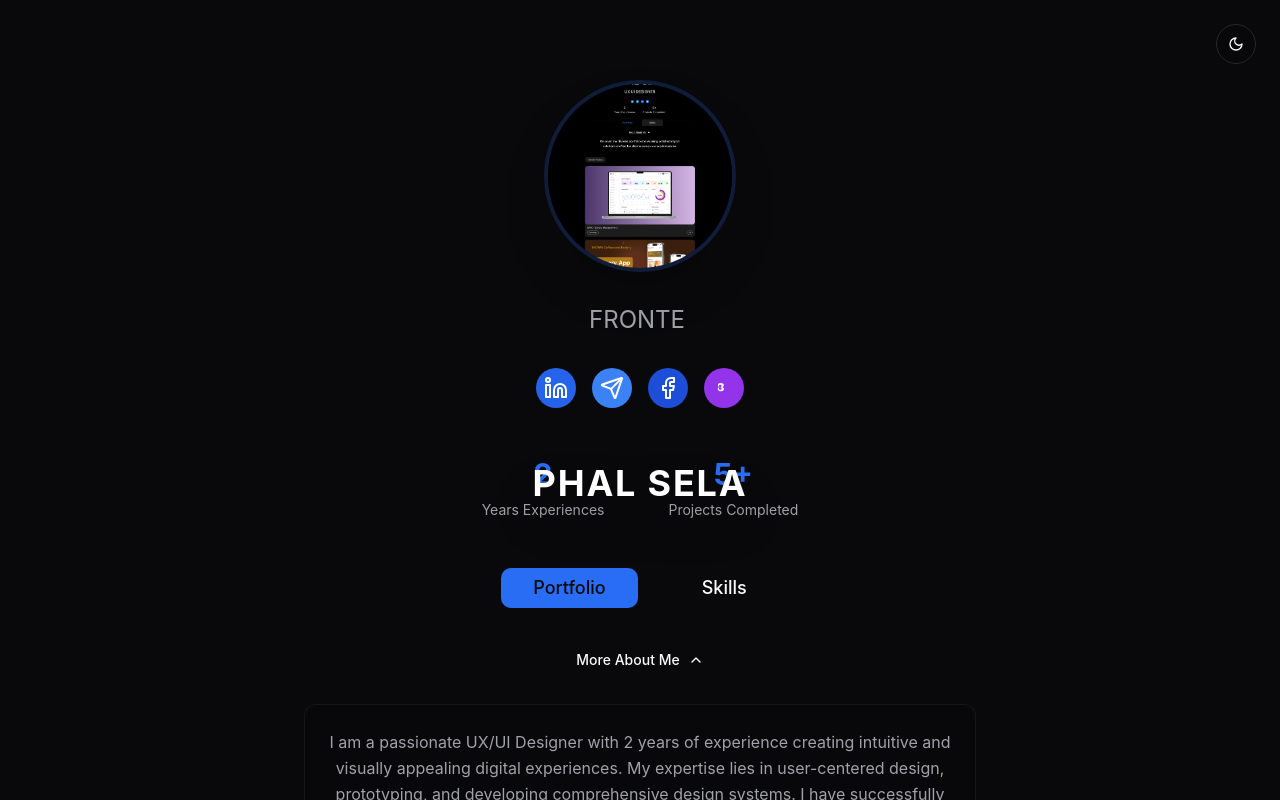
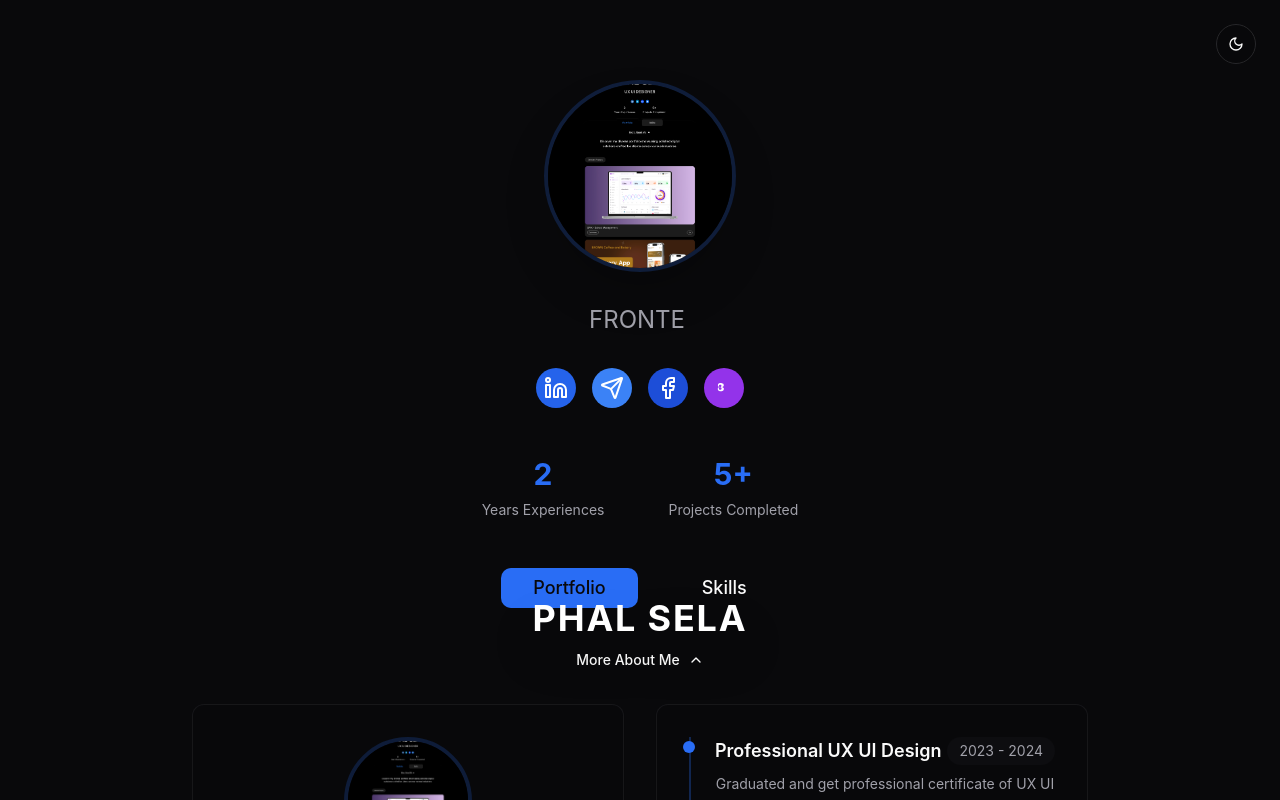
Before and after one commit to sokpanharithdev/phal-sela, a React (Vite) app: page / in a window 1280 px wide. Both pictures are taken after a click on the button "More About Me". Shown: the top 800 px of the page. Built offline with nearby package versions, Linux system fonts and the light colour scheme.

Commit message:
Refactor "More About Me" section
Refactor the design of the "More About Me" section to match the provided design when the `moreAboutMe` state is true.

```diff
--- a/src/components/Portfolio.tsx
+++ b/src/components/Portfolio.tsx
@@ -175,14 +175,54 @@ export const Portfolio = () => {
             </Button>
 
             {(showAbout || aboutAnimating) && (
-              <div className={`mt-6 max-w-2xl mx-auto overflow-hidden ${
+              <div className={`mt-6 max-w-6xl mx-auto overflow-hidden ${
                 showAbout && !aboutAnimating ? 'about-collapse-enter' : 'about-collapse-exit'
               }`}>
-                <Card className="p-6 bg-card/50 backdrop-blur-sm border-border/50">
-                  <p className="text-muted-foreground leading-relaxed">
-                    {portfolioData.personal.aboutMe}
-                  </p>
-                </Card>
+                <div className="grid md:grid-cols-2 gap-8">
+                  {/* Profile Card */}
+                  <Card className="p-8 bg-card/50 backdrop-blur-sm border-border/50">
+                    <div className="text-center">
+                      <div className="w-32 h-32 mx-auto rounded-full overflow-hidden mb-6 border-4 border-primary/20">
+                        <img
+                          src={portfolioData.personal.profileImage}
+                          alt={portfolioData.personal.name}
+                          className="w-full h-full object-cover"
+                        />
+                      </div>
+                      <h3 className="text-2xl font-bold text-foreground mb-2">
+                        Phal Sela
+                      </h3>
+                      <p className="text-lg text-primary mb-6">
+                        UX UI Designer
+                      </p>
+                      <p className="text-muted-foreground leading-relaxed">
+                        {portfolioData.personal.aboutMe}
+                      </p>
+                    </div>
+                  </Card>
+
+                  {/* Education Timeline */}
+                  <Card className="p-8 bg-card/50 backdrop-blur-sm border-border/50">
+                    <div className="space-y-6">
+                      {portfolioData.personal.education?.map((edu, index) => (
+                        <div key={index} className="border-l-2 border-primary/30 pl-6 relative">
+                          <div className="absolute w-3 h-3 bg-primary rounded-full -left-2 top-1"></div>
+                          <div className="flex justify-between items-start mb-2">
+                            <h4 className="text-lg font-semibold text-foreground">
+                              {edu.title}
+                            </h4>
+                            <span className="text-sm text-muted-foreground bg-secondary/20 px-3 py-1 rounded-full">
+                              {edu.period}
+                            </span>
+                          </div>
+                          <p className="text-muted-foreground text-sm leading-relaxed">
+                            {edu.description}
+                          </p>
+                        </div>
+                      ))}
+                    </div>
+                  </Card>
+                </div>
               </div>
             )}
           </div>
--- a/src/data/portfolio.json
+++ b/src/data/portfolio.json
@@ -4,7 +4,24 @@
     "title": ["UX UI DESIGNER", "FRONTEND DEVELOPER", "PRODUCT DESIGNER"],
     "profileImage": "/lovable-uploads/00e9cd38-f31f-4629-b59c-baee1ecea58a.png",
     "description": "Discover my diverse portfolio showcasing polished digital solutions crafted for clients across various industries.",
-    "aboutMe": "I am a passionate UX/UI Designer with 2 years of experience creating intuitive and visually appealing digital experiences. My expertise lies in user-centered design, prototyping, and developing comprehensive design systems. I have successfully delivered 5+ projects across various industries including education, food delivery, and enterprise solutions. My design philosophy centers around creating meaningful connections between users and products through thoughtful design decisions and seamless user experiences.",
+    "aboutMe": "My passion lies in the intersection of art and technology, creating visually captivating interfaces and elevating overall user digital experiences.",
+    "education": [
+      {
+        "title": "Professional UX UI Design",
+        "period": "2023 - 2024",
+        "description": "Graduated and get professional certificate of UX UI Design at Future.bit Academy."
+      },
+      {
+        "title": "Management",
+        "period": "2019 - 2023",
+        "description": "Bachelor's degree of Management at National University of Management"
+      },
+      {
+        "title": "High School",
+        "period": "2016 - 2019",
+        "description": "Graduated from High School at Royal Crusade High School"
+      }
+    ],
     "stats": {
       "experience": "2",
       "projects": "5+"
```
